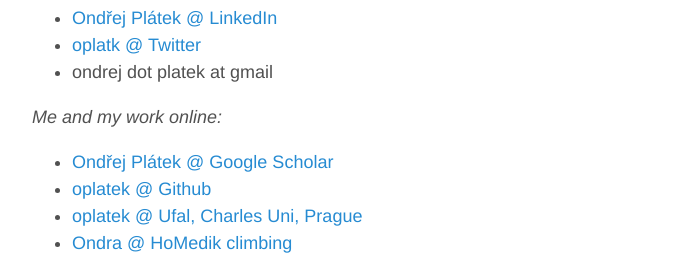
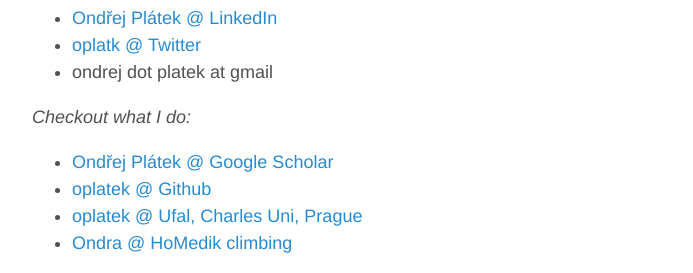
Before and after one commit to oplatek/oplatek.github.io, a Jekyll site: the page built from index.md, in a window 1280 px wide and 900 px high. Shown: the part 378-651 px from the top of the window, without its empty margins (293-986 px from the left). Built offline with Jekyll 4.4.1, drawn with Linux system fonts in a browser that asks for light colours.

Commit message:
checkout what I do

```diff
--- a/index.md
+++ b/index.md
@@ -13,7 +13,7 @@
 * [oplatk @ Twitter](https://twitter.com/oplatk)
 * ondrej dot platek at gmail
 
-_Me and my work online:_
+_Checkout what I do:_
 * [Ondřej Plátek @ Google Scholar](https://scholar.google.com/citations?user=3rA1o9YAAAAJ&hl=en)
 * [oplatek @ Github](https://github.com/oplatek/)
 * [oplatek @ Ufal, Charles Uni, Prague](https://ufal.mff.cuni.cz/ondrej-platek)
```
